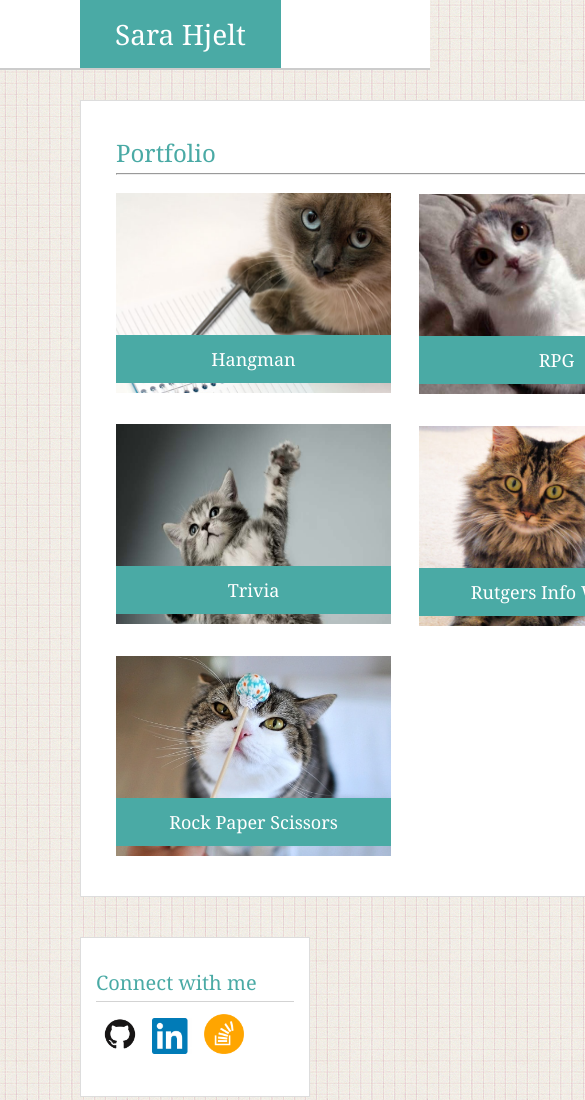
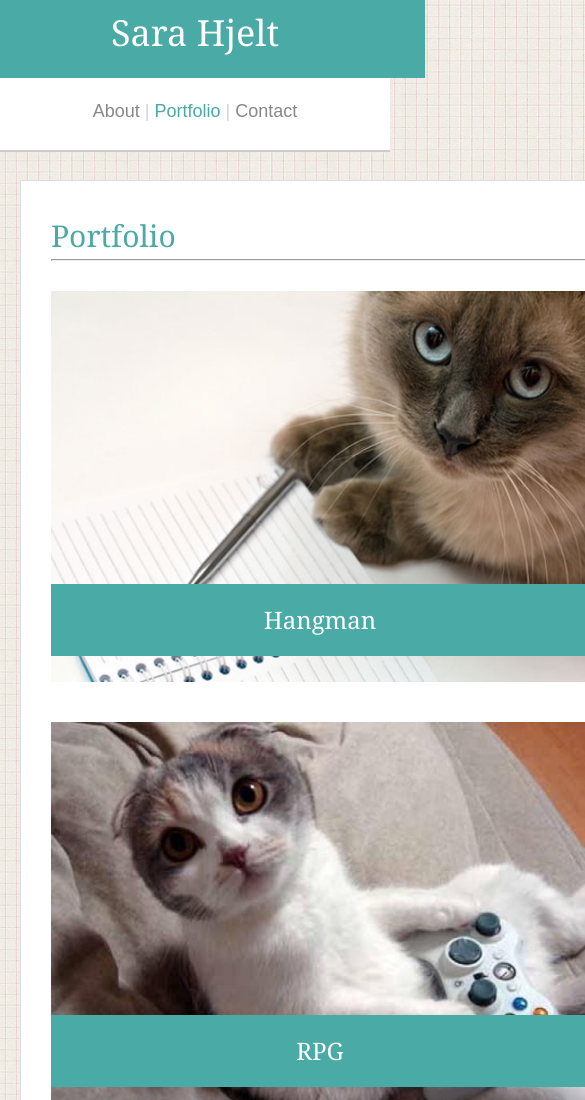
Before and after one commit to sarahjelt/Responsive-Portfolio, a plain HTML site: page portfolio.html in a window 390 px wide. Shown: the top 1100 px of the page, 585 px wide, since content can reach past the window. Drawn offline with Linux system fonts and the light colour scheme.

Commit message:
media queries added for max-widths 980px, 768px, and 640px

```diff
--- a/assets/css/style.css
+++ b/assets/css/style.css
@@ -158,6 +158,7 @@ a.active:hover {
 	width: 578px;
 	float: left;
 	border: 1px solid #dddddd;
+	height: 715px;
 }
 
 #sidebar {
@@ -264,23 +265,347 @@ input[type=submit]:hover {
 
 /*media queries*/
 @media only screen and (max-width: 980px){
-	.myImg {
-		width: 50%
+	.container, .container2, .container3, .container4, .container5 {
+		width: 100%;
+		height: 262px;
+		position: relative;
+		top: 0px;
+		left: 0px;
+		margin-bottom: 45px;
 	}
+
+	img {
+		width: 100%;
+		height: 262px;
 	}
-	.modal-content {
-        height: 100%;
-    }
 
+	img.icons {
+		width: 26%;
+		height: 26%;
+	}
+
+	.banner {
+		width: 100%;
+		top: 65%;
+		padding: 15px 0px 15px 0px;
+		font-size: 24px;
+		padding: 24px 0px 24px 0px;
+	}
+
+	hr.media-query {
+		margin-bottom: 30px;
+	}
+
+	#main-container {
+		width: 360px;
+		padding-left: 30px
+		padding-right: 30px;
+		margin-left: 125px;
+		margin-right: -91px;
+		height: 1575px;
+	}
+
+	#sidebar {
+		width: 210px;
+		margin-left: 147px;
+		padding-left: 30px
+		padding-right: 30px;
+	}
+
+	.navbar {
+		width: 855px;
+	}
+
+	.navbar-outer {
+		width: 980px;
+		padding: 35px 0px 35px 0px;
+	}
+
+	p.navbar {
+		font-size: 18px;
+	}
+
+	a.index {
+		font-size: 18px;
+	}
+
+	header {
+		margin-left: 125px;
+		padding-top: 35px;
+		padding-bottom: 35px;
+	}
+
+	h1 {
+		font-size: 36px;
+	}
+
+	h2 {
+		font-size: 30px;
+	}
+
+	h3 {
+		font-size: 26px;
+	}
+
+	.profile-margin {
+		width: 100%;
+		height: auto;
+	}
+
+	input[type=submit] {
+	    padding: 12px 40px;
+	}
+
+}
 
 @media only screen and (max-width: 768px){
-	.myImg, .myImgIdx {
-		width: 100%
+	.container {
+		width: 312px;
+		height: auto;
+		position: relative;
+		top: 0px;
+		left: 0px;
+		margin-bottom: 45px;
+	}
+
+	.container2 {
+		width: 312px;
+		height: auto;
+		position: relative;
+		top: -274px;
+		left: 353px;
+		margin-bottom: 45px;
+	}
+
+	.container3 {
+		width: 312px;
+		height: auto;
+		position: relative;
+		top: -280px;
+		left: 0px;
+		margin-bottom: 45px;
+	}
+
+	.container4 {
+		width: 312px;
+		height: auto;
+		position: relative;
+		top: -554px;
+		left: 353px;
+		margin-bottom: 45px;
+	}
+
+	.container5 {
+		width: 312px;
+		height: auto;
+		position: relative;
+		top: -554px;
+		left: 0px;
+		margin-bottom: 45px;
+	}
+
+	img {
+		width: 100%;
+		height: 227px;
+	}
+
+	img.icons {
+		width: 12%;
+		height: 12%;
+	}
+
+	.banner {
+		width: 100%;
+		top: 65%;
+		padding: 15px 0px 15px 0px;
+		font-size: 24px;
+		padding: 24px 0px 24px 0px;
+	}
+
+	hr.media-query {
+		margin-bottom: 30px;
+	}
+
+	#main-container {
+		width: 668px;
+		padding-left: 30px;
+		padding-right: 30px;
+		margin-left: 20px;
+		margin-right: 20px;
+		height: 850px;
+	}
+
+	#sidebar {
+		width: 668px;
+		margin-left: 20px;
+		margin-right: 20px;
+		padding-left: 30px;
+		padding-right: 30px;
+	}
+
+	.navbar {
+		width: 732px;
+	}
+
+	.navbar-outer {
+		width: 100%;
+		padding: 35px 0px 35px 0px;
+	}
+
+	p.navbar {
+		font-size: 18px;
+	}
+
+	a.index {
+		font-size: 18px;
+	}
+
+	header {
+		margin-left: 20px;
+		padding-top: 35px;
+		padding-bottom: 35px;
+	}
+
+	h1 {
+		font-size: 36px;
+	}
+
+	h2 {
+		font:;-size: 30px;
+	}
+
+	h3 {
+		font-size: 26px;
+	}
+
+	.profile-margin {
+		width: 50%;
+		height: auto;
+	}
+
+	input[type=submit] {
+	    padding: 12px 40px;
 	}
 }
 
 @media only screen and (max-width: 640px){
-	.myImg, .myImgIdx {
-		width: 100%
+	.container, .container2, .container3, .container4, .container5 {
+		width: 100%;
+		height: 391px;
+		position: relative;
+		top: 0px;
+		left: 0px;
+		margin-bottom: 40px;
+	}
+
+	img {
+		width: 100%;
+		height: 391px;
+	}
+
+	img.icons {
+		width: 12%;
+		height: 12%;
+	}
+
+	.banner {
+		width: 100%;
+		top: 75%;
+		padding: 15px 0px 15px 0px;
+		font-size: 24px;
+		padding: 24px 0px 24px 0px;
+	}
+
+	hr.media-query {
+		margin-bottom: 30px;
+	}
+
+	#main-container {
+		width: 538px;
+		padding-left: 30px
+		padding-right: 30px;
+		margin-top: 180px;
+		margin-left: 20px;
+		margin-right: 20px;
+		height: auto;
+	}
+
+	#sidebar {
+		width: 538px;
+		margin-left: 20px;
+		margin-right: 20px;
+		padding-left: 30px;
+		padding-right: 30px;
+	}
+
+	.navbar {
+		width: 100%;
+		clear: both;
+		position: absolute;
+		z-index: 1050;
+	}
+
+	.navbar-outer {
+		width: 100%;
+		padding: 35px 0px 35px 0px;
+		position: absolute;
+		z-index: 1000;
+		bottom: -20%;
+	}
+
+	nav {
+		position: absolute;
+		bottom: -20%;
+		z-index: 500;
+		padding-left: 0px;
+		padding-right: 0px;
+		height: 80px;
+		clear:both;
+	}
+
+	p.navbar {
+		font-size: 18px;
+		text-align: center;
+		position: absolute;
+		bottom: 20%;
+		z-index: 2000;
+	}
+
+	a.index {
+		font-size: 18px;
+	}
+
+	header {
+		position: relative;
+		top: -55px;
+		left: -20px;
+		width: 100%;
+		padding-top: 35px;
+		padding-bottom: 35px;
+		padding-left: 0px;
+		clear: both;
+		text-align: center;
+		z-index: -1;
+	}
+
+	h1 {
+		font-size: 36px;
+	}
+
+	h2 {
+		font-size: 30px;
+	}
+
+	h3 {
+		font-size: 26px;
+	}
+
+	.profile-margin {
+		width: 100%;
+		height: auto;
+	}
+
+	input[type=submit] {
+	    padding: 12px 40px;
 	}
 }
--- a/portfolio.html
+++ b/portfolio.html
@@ -3,6 +3,7 @@
 <head>
 	<meta charset="UTF-8" />
 	<title>Sara's Portfolio // Portfolio</title>
+	<meta name="viewport" content="width=device-width, initial-scale=1">
 	<link rel="stylesheet" type="text/css" href="assets/css/reset.css" />
 	<link rel="stylesheet" type="text/css" href="assets/css/style.css" />
 </head>
@@ -19,9 +20,11 @@
 		</header>
 	</nav>
 
-	<div id="main-container" style="height: 715px;">
+	<div class="clearfix"></div>
+
+	<div id="main-container">
 		<h2>Portfolio</h2>
-		<hr>
+		<hr class="media-query">
 
 		<div class="container">
 			<img src="assets/images/cat-hangman.jpg" alt="Hangman" width="275px" height="200px" />
```
Also changed, not shown: contact.html (+3 -1 lines), index.html (+5 -1 lines), thanks.html (deleted, +0 -42 lines), responsive-portfolio.html (deleted), 2 other files.
